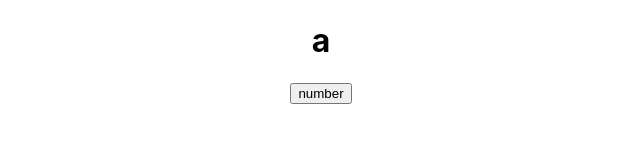
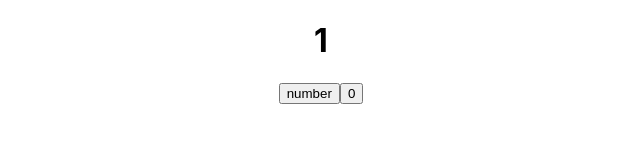
Before and after one commit to artem5511/microtaski2, a React (Create React App) app: page / in a window 1280 px wide. Shown: the top 160 px of the page, without its empty margins (319-959 px from the left). Built offline with nearby package versions, Linux system fonts and the light colour scheme.

Commit message:
useState finish

```diff
--- a/src/components/Hookusestate.tsx
+++ b/src/components/Hookusestate.tsx
@@ -1,17 +1,23 @@
-import React from 'react';
+import React, {useState} from 'react';
 
 const Hookusestate = () => {
-    let a = 1
+    // let a = 1
+    let [a, setA] = useState(1)
 
     const onClickhandler = () => {
-        ++a;
+        setA(++a);
+        console.log(a)
+    }
+    const onClickhandler2 = () => {
+        setA(0);
         console.log(a)
     }
 
     return (
         <div>
-            <h1>a</h1>
+            <h1>{a}</h1>
             <button onClick={onClickhandler}>number</button>
+            <button onClick={onClickhandler2}>0</button>
         </div>
     );
 };
```
